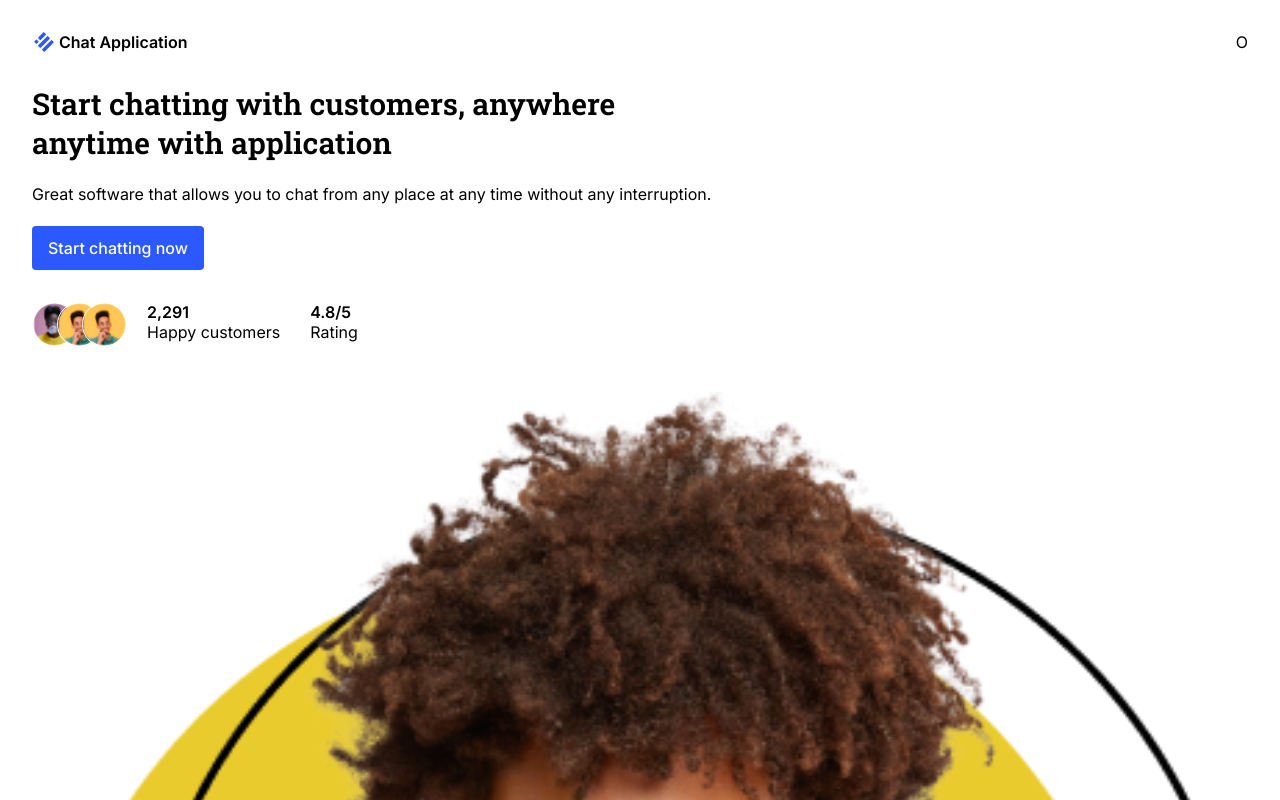
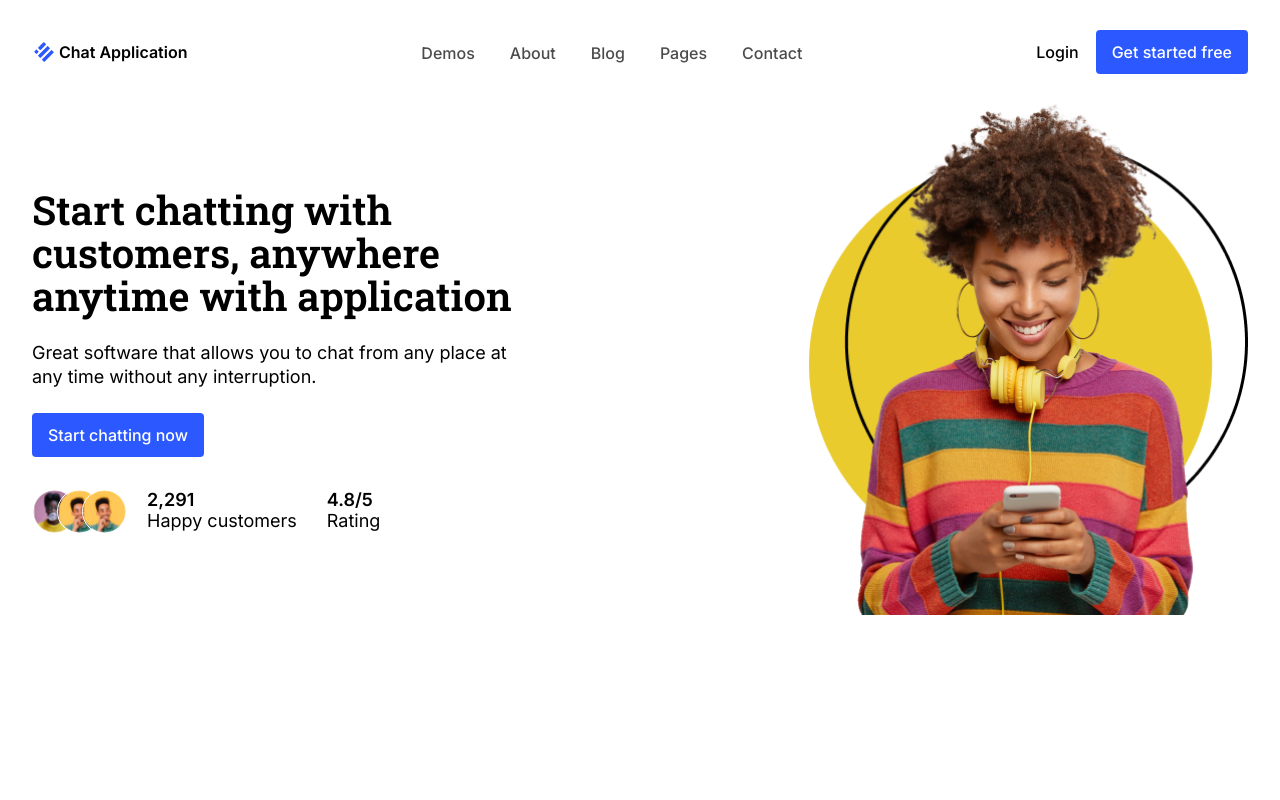
Before and after one commit to kilelx/lunaweb-integration, a website: page index.html in a window 1280 px wide. Shown: the top 800 px of the page. Drawn offline with Linux system fonts and the light colour scheme.

Commit message:
done: hero section except mobile menu

```diff
--- a/index.html
+++ b/index.html
@@ -39,8 +39,19 @@
                 </svg>
                 <p>Chat Application</p>
             </a>
+            <ul class="nav__list">
+                <li class="nav__list--link"><a href="#">Demos</a></li>
+                <li class="nav__list--link"><a href="#">About</a></li>
+                <li class="nav__list--link"><a href="#">Blog</a></li>
+                <li class="nav__list--link"><a href="#">Pages</a></li>
+                <li class="nav__list--link"><a href="#">Contact</a></li>
+            </ul>
             <div class="nav__burger">
                 O
+            </div>
+            <div class="nav__desktop">
+                <a href="#">Login</a>
+                <a href="#" class="btn">Get started free</a>
             </div>
         </nav>
     </header>
@@ -71,6 +82,7 @@
             </div>
         </div>
 
+        <!-- max width: 430px -->
         <img src="./assets/hero-img.webp" class="hero__img" alt="Smiling young woman on her phone">
 
     </section>
--- a/scss/base/_base.scss
+++ b/scss/base/_base.scss
@@ -19,6 +19,9 @@ body {
     font-size: 1.6rem;
     // color: $text;
     font-family: $font-body;
+    @include sm {
+        font-size: 1.8rem;
+    }
 }
 
 p,
--- a/scss/components/_button.scss
+++ b/scss/components/_button.scss
@@ -5,4 +5,7 @@
     padding: 1.2rem 1.6rem;
     border-radius: 0.4rem;
     display: inline-block;
+    @include sm {
+        font-size: 1.6rem;
+    }
 }
--- a/scss/layouts/_header.scss
+++ b/scss/layouts/_header.scss
@@ -3,6 +3,10 @@
     display: flex;
     justify-content: space-between;
     align-items: center;
+    a {
+        font-size: 1.6rem;
+        font-weight: 500;
+    }
     &__logo {
         display: flex;
         flex-wrap: nowrap;
@@ -12,4 +16,30 @@
             font-weight: 600;
         }
     }
+    &__list {
+        display: flex;
+        justify-content: space-between;
+        align-items: center;
+        column-gap: 3.5rem;
+        @include no-mobile {
+            display: none;
+        }
+        &--link {
+            opacity: .7;
+        }
+    }
+    &__burger {
+        @include sm {
+            display: none;
+        }
+    }
+    &__desktop {
+        // background-color: red;
+        @include no-mobile {
+            display: none;
+        }
+        & > a:first-child {
+            margin-right: 1.2rem;
+        }
+    }
 }
--- a/scss/layouts/_hero.scss
+++ b/scss/layouts/_hero.scss
@@ -1,13 +1,34 @@
 .hero {
+    @include sm {
+        display: flex;
+        justify-content: space-between;
+        align-items: center;
+    }
+    &__left {
+        @include sm {
+            max-width: 49rem;
+        }
+    }
     &__title {
         font-size: 3rem;
+        @include sm {
+            font-size: 4rem;
+            line-height: 4.3rem;
+        }
     }
     &__subtitle {
         // font-size: 2.4rem;
         line-height: 2.4rem;
         margin: 2rem 0;
+        @include sm {
+            margin: 2.4rem 0;
+        }
     }
     &__img {
-        margin-top: 5rem;
+        margin: 5rem auto 0;
+        max-width: 44rem;
+        @include sm {
+            margin: 0;
+        }
     }
 }
--- a/scss/utils/_classes.scss
+++ b/scss/utils/_classes.scss
@@ -4,12 +4,12 @@
     margin-right: auto;
     padding-left: 3.2rem;
     padding-right: 3.2rem;
-    @include sm {
-        max-width: 720px;
-    }
-    @include md {
-        max-width: 850px;
-    }
+    // @include sm {
+    //     max-width: 720px;
+    // }
+    // @include md {
+    //     max-width: 850px;
+    // }
     @include l {
         max-width: 1300px;
     }
--- a/scss/utils/_mixins.scss
+++ b/scss/utils/_mixins.scss
@@ -8,7 +8,7 @@
 
 /* Portrait tablet */
 @mixin sm {
-    @media (min-width: 767px) {
+    @media (min-width: 980px) {
         @content;
     }
 }
@@ -22,8 +22,15 @@
 
 /* Portrait laptop to large desktop */
 @mixin l {
-    @media (min-width: 980px) {
+    @media (min-width: 979px) {
         // @media (min-width: 980px) and (max-width: 1199px) {
+        @content;
+    }
+}
+
+// NO SHOW ON MOBILE
+@mixin no-mobile {
+    @media (max-width: 980px) {
         @content;
     }
 }
```
Also changed, not shown: css/styles.css, 1 other file.
